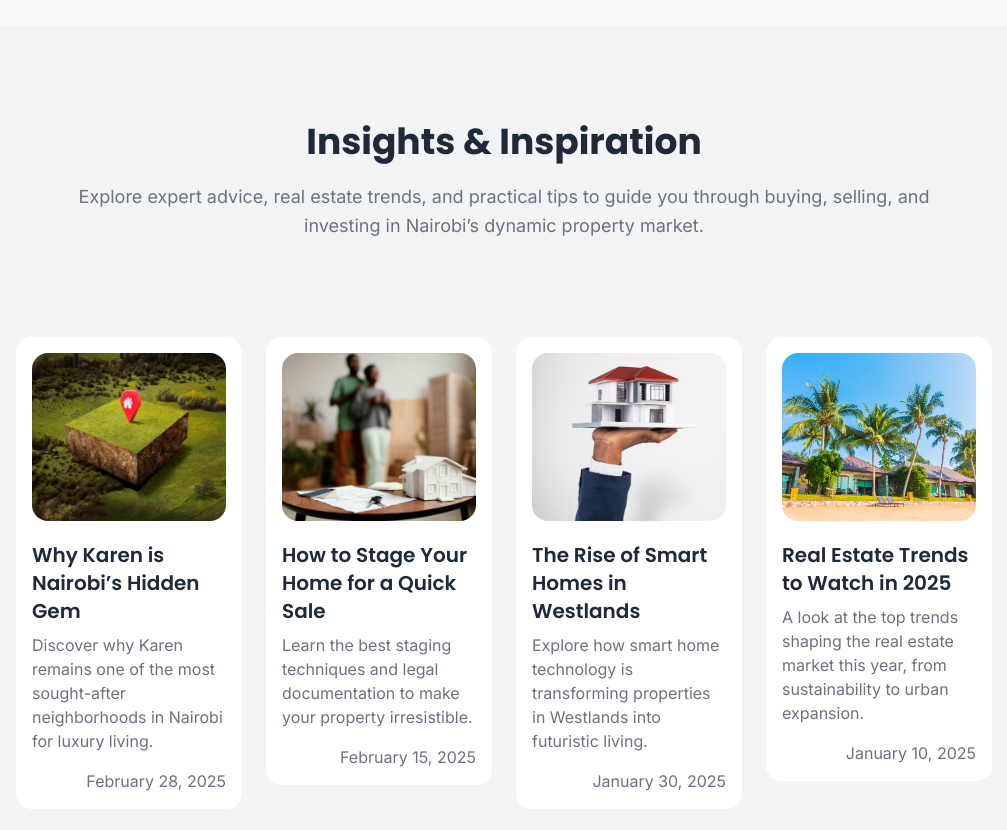
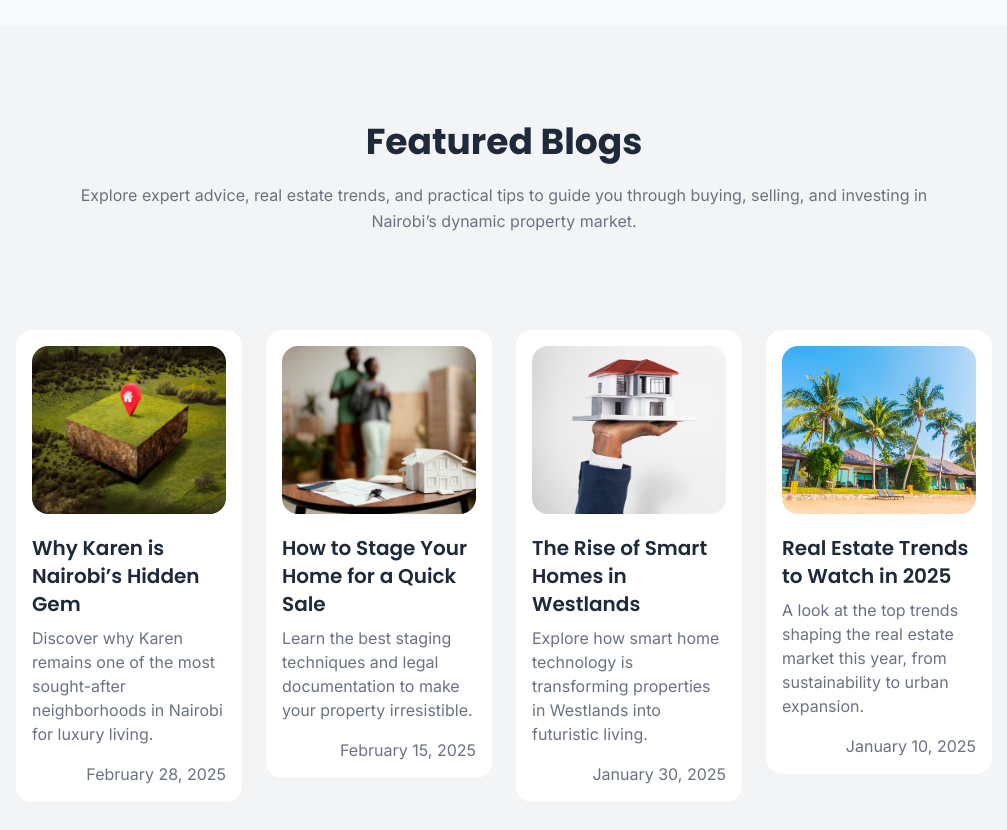
Before and after one commit to evanswanjau/mzahir-properties, a React (Vite) app: page / in a window 1280 px wide. Shown: the part 1880-2710 px from the top of the page, without its empty margins (136-1143 px from the left). Built offline with nearby package versions, Linux system fonts and the light colour scheme; the HTML template or start-up script is replaced by a standard one.

Commit message:
Reduced text sizes on Featured Blogs

```diff
--- a/src/components/sections/FeaturedBlogs.tsx
+++ b/src/components/sections/FeaturedBlogs.tsx
@@ -74,9 +74,9 @@ export const FeaturedBlogs = () => {
     <section className="bg-gray-100 py-24">
       <div className="max-w-[80%] mx-auto px-6">
         <h2 className="text-4xl font-bold text-gray-800 text-center mb-5">
-          Insights & Inspiration
+          Featured Blogs
         </h2>
-        <p className="w-4xl mx-auto text-gray-500 text-lg leading-relaxed text-center">
+        <p className="w-4xl mx-auto text-gray-500 leading-relaxed text-center">
           Explore expert advice, real estate trends, and practical tips to guide
           you through buying, selling, and investing in Nairobi’s dynamic
           property market.
```
